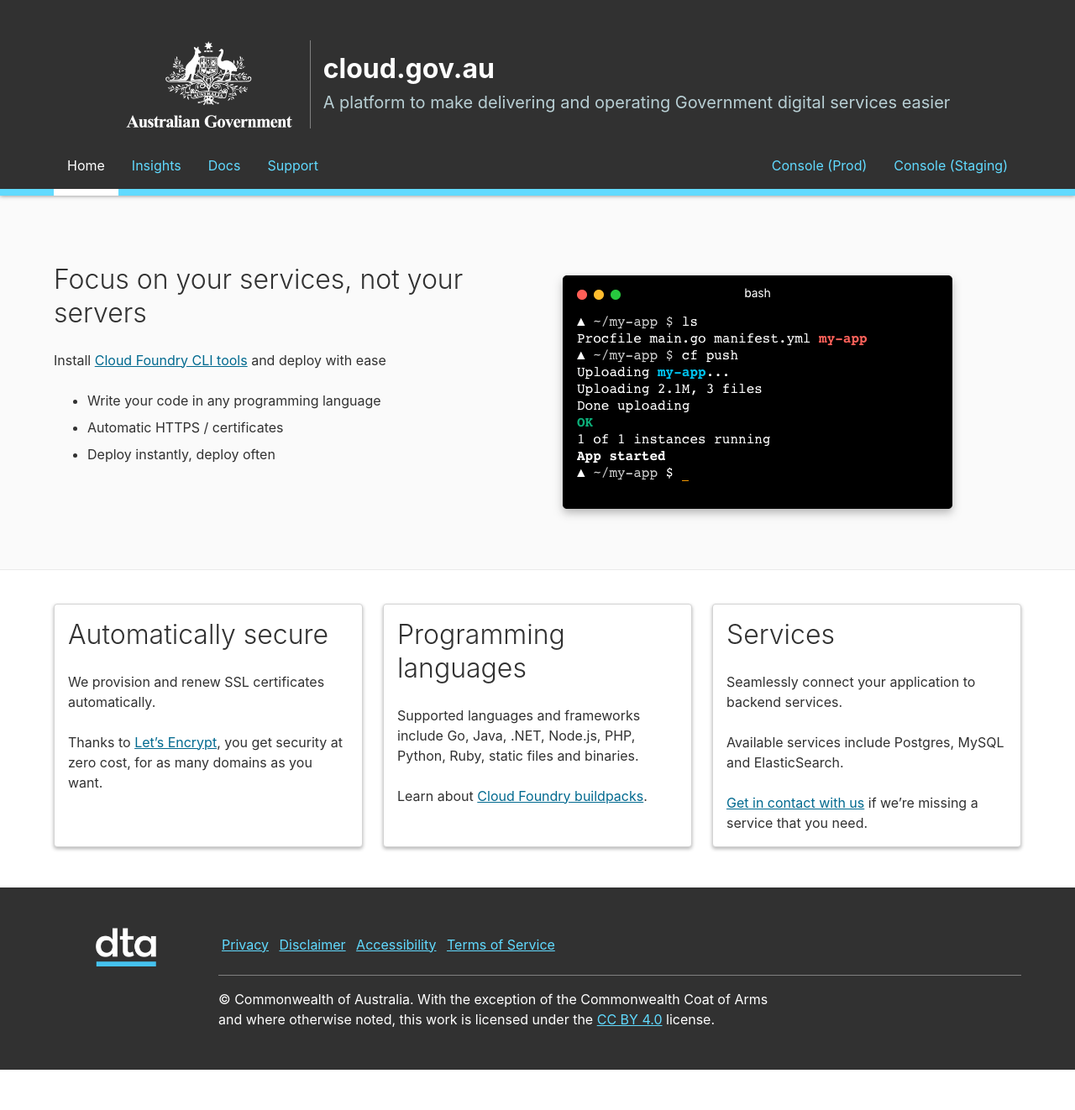
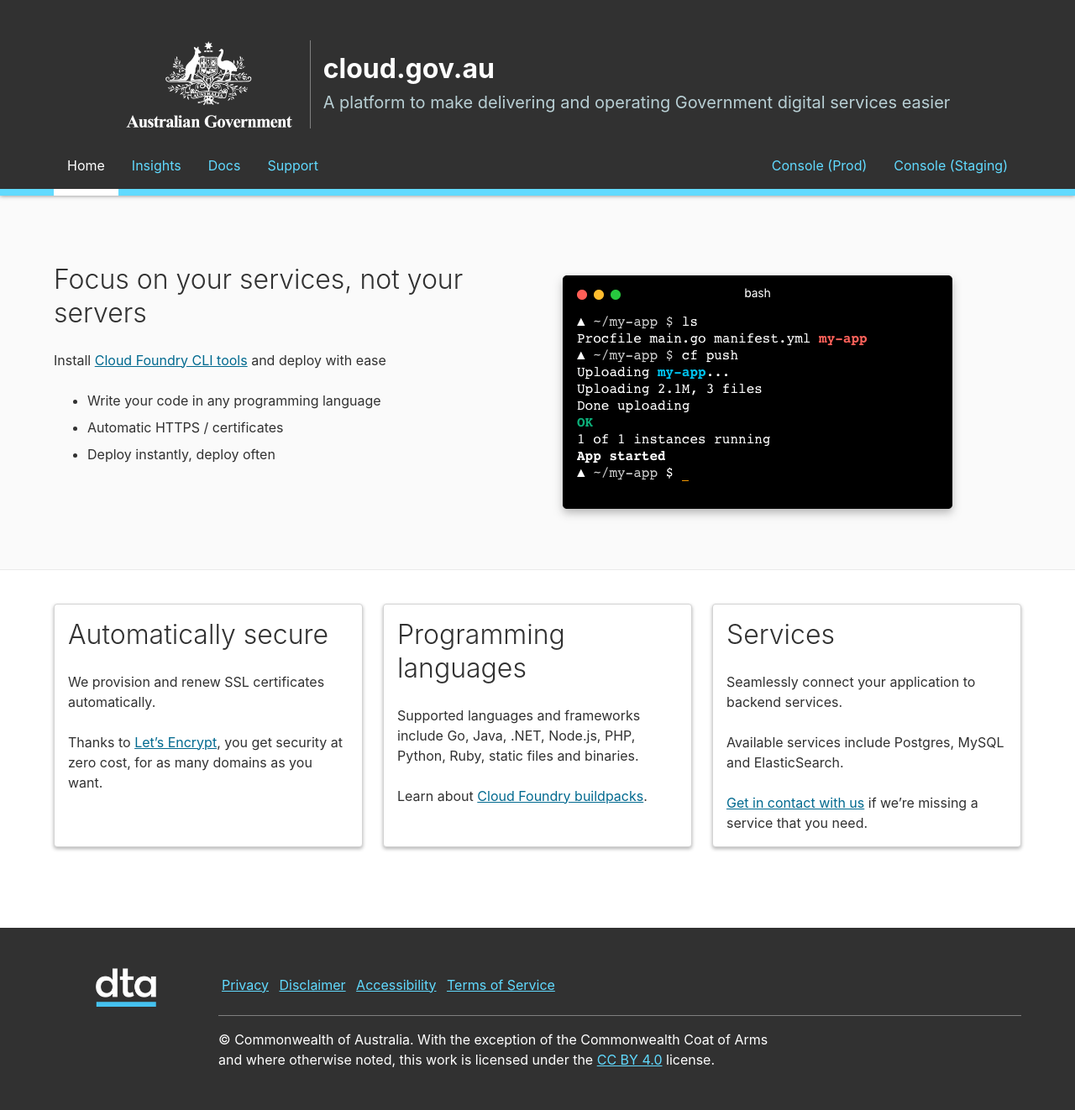
Before and after one commit to govau/cloud.gov.au, a Jekyll site: the page built from index.md, in a window 1280 px wide. Shown: the whole page at 84% size. Built offline with Jekyll 4.4.1, drawn with Linux system fonts in a browser that asks for light colours; before the commit the page ends 1274 px from its top, so only the background shows below that.

Commit message:
Footer spacing

```diff
--- a/_sass/main.scss
+++ b/_sass/main.scss
@@ -22,7 +22,7 @@ body {
     box-shadow: 0 0 5px 0 #7F7F7F;
     position: relative;
 }
-.au-footer.au-footer--dark {
+footer.au-footer {
     margin-top: 2em;
 }
 
@@ -117,6 +117,9 @@ header.au-header {
         /* similar to .pull-right but for main menu items */
         float: right !important;
     }
+    footer.au-footer {
+        margin-top: 5em;
+    }
 }
 
 /* md */
```
